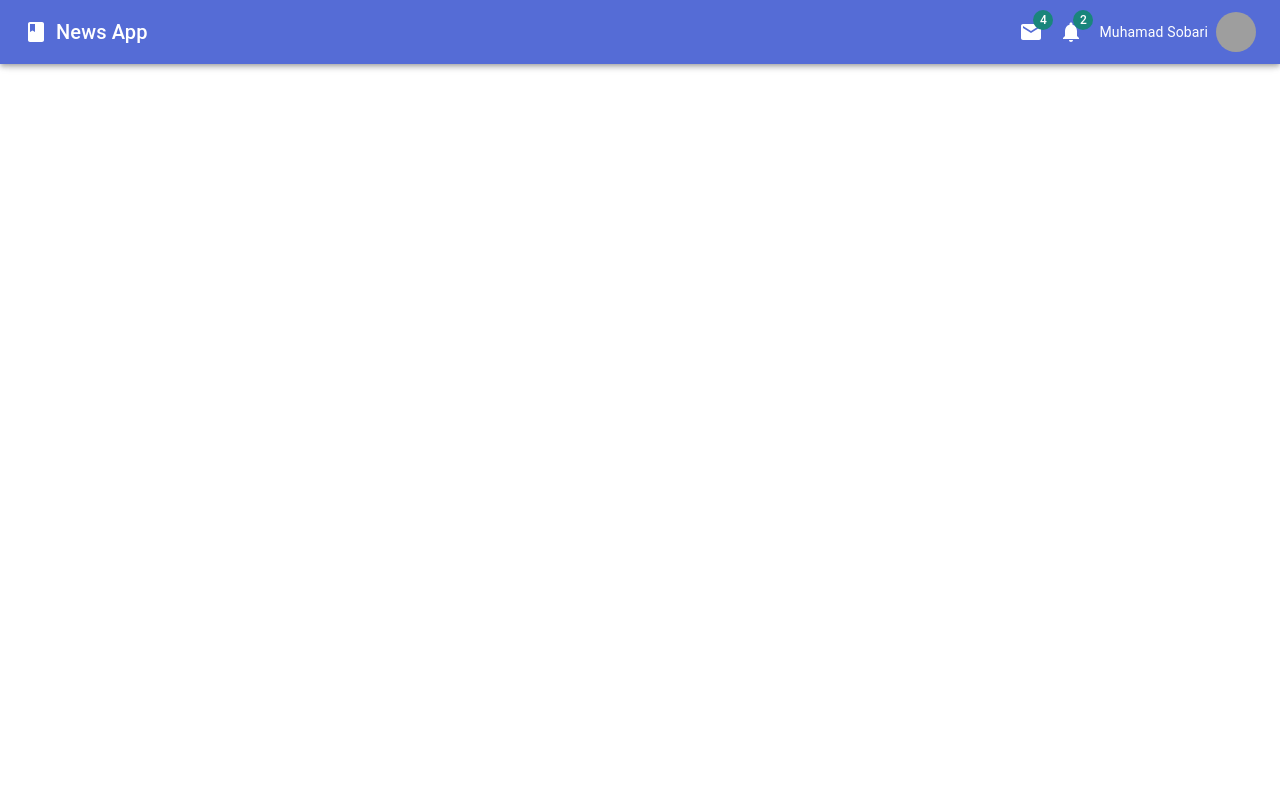
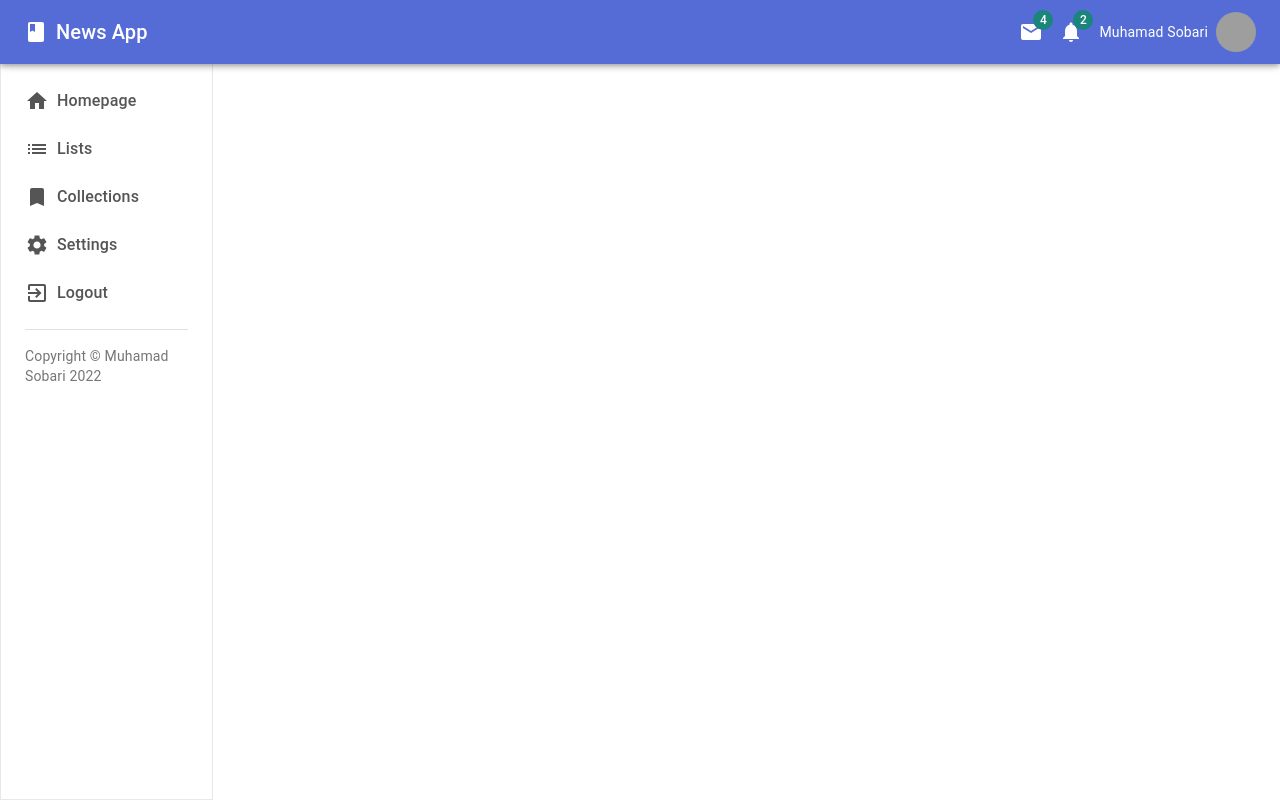
Before and after one commit to muhamadsobari198/news-app-nextjs-by-msobari, a Next.js app: page / in a window 1280 px wide. Built offline with nearby package versions, Linux system fonts and the light colour scheme; grey boxes are pictures that could not be loaded.

Commit message:
add Layout Leftbar/Sidebar components

```diff
--- a/src/components/Layout.jsx
+++ b/src/components/Layout.jsx
@@ -1,4 +1,5 @@
-import Navbar from './Navbar';
+import Navbar from "./Navbar";
+import Leftbar from "./Leftbar";
 import { Box, Grid } from '@material-ui/core';
 
 const Layout = ({ children }) => {
@@ -7,9 +8,9 @@ const Layout = ({ children }) => {
     <Navbar />
     <Grid container>
         <Grid item sm={2} xs={2}>
-					Leftbar
+            <Leftbar/>
         </Grid>
-				<Grid item sm={10} xs={10} md={8}>
+        <Grid item sm={10} xs={10} md={8} >
            {children}
         </Grid>
         <Grid item sm={10} xs={10} md={2}>
--- /dev/null
+++ b/src/components/Leftbar.jsx
@@ -0,0 +1,101 @@
+import { Container, makeStyles, Typography,Divider } from '@material-ui/core';
+import {
+	Bookmark,
+	List,
+	ExitToApp,
+	Home,
+	Settings,
+} from '@material-ui/icons';
+import Link from "next/link";
+
+const useStyles = makeStyles((theme) => ({
+	container: {
+		height: '100vh',
+		color: 'white',
+		paddingTop: theme.spacing(11),
+		backgroundColor: theme.palette.primary.main,
+		position: 'sticky',
+		top: 0,
+		display: 'flex',
+		flexDirection: 'column',
+		[theme.breakpoints.up('sm')]: {
+			backgroundColor: 'white',
+			color: '#555',
+			border: '1px solid #ece7e7'
+		},
+		[theme.breakpoints.down('sm')]: {
+			alignItems: 'center',
+		}
+	},
+	item: {
+		display: 'flex',
+		alignItems: 'center',
+		marginBottom: theme.spacing(4),
+		[theme.breakpoints.up('md')]: {
+			marginBottom: theme.spacing(3),
+			cursor: 'pointer'
+		}
+	},
+	icon: {
+		marginRight: theme.spacing(1),
+	},
+	text: {
+		fontWeight: 500,
+		[theme.breakpoints.down('md')]:{
+			display:'none',
+		}
+	},
+	divider:{
+		marginBottom:theme.spacing(2),
+	},
+	copyright: {
+		[theme.breakpoints.down('xs')]: {
+			display: 'none'
+		}
+	}
+}));
+
+
+function Copyright() {
+	const classes = useStyles();
+	return (
+	  <Typography variant="body2" color="textSecondary" className={classes.copyright}>
+		Copyright © Muhamad Sobari {new Date().getFullYear()}
+	  </Typography>
+	);
+  }
+
+const Leftbar = () => {
+	const classes = useStyles();
+	return (
+		<Container className={classes.container}>
+			<Link href='/'>
+			<div className={classes.item}>
+				<Home className={classes.icon} />
+				<Typography className={classes.text}>Homepage</Typography>
+			</div>
+			</Link>
+
+			<div className={classes.item}>
+				<List className={classes.icon} />
+				<Typography className={classes.text}>Lists</Typography>
+			</div>
+			<div className={classes.item}>
+				<Bookmark className={classes.icon} />
+				<Typography className={classes.text}>Collections</Typography>
+			</div>
+			<div className={classes.item}>
+				<Settings className={classes.icon} />
+				<Typography className={classes.text}>Settings</Typography>
+			</div>
+			<div className={classes.item}>
+				<ExitToApp className={classes.icon} />
+				<Typography className={classes.text}>Logout</Typography>
+			</div>
+			<Divider className={classes.divider}/>
+			<Copyright/>
+		</Container>
+	);
+};
+
+export default Leftbar;
```
Lines whose indentation alone changed are shown as unchanged.
